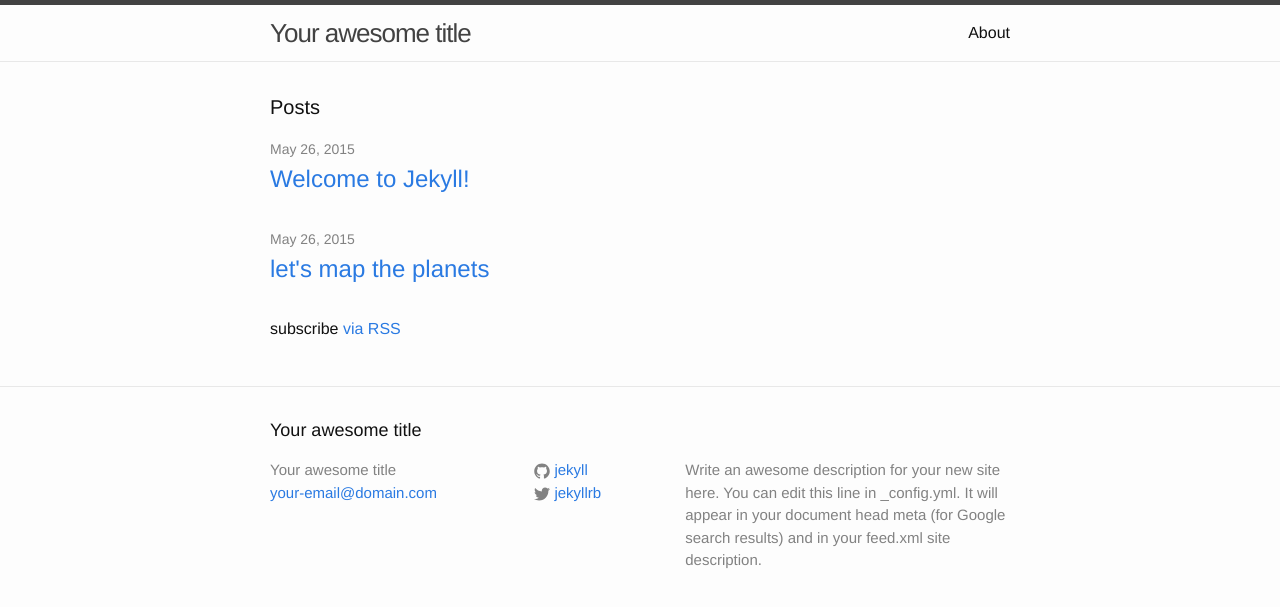
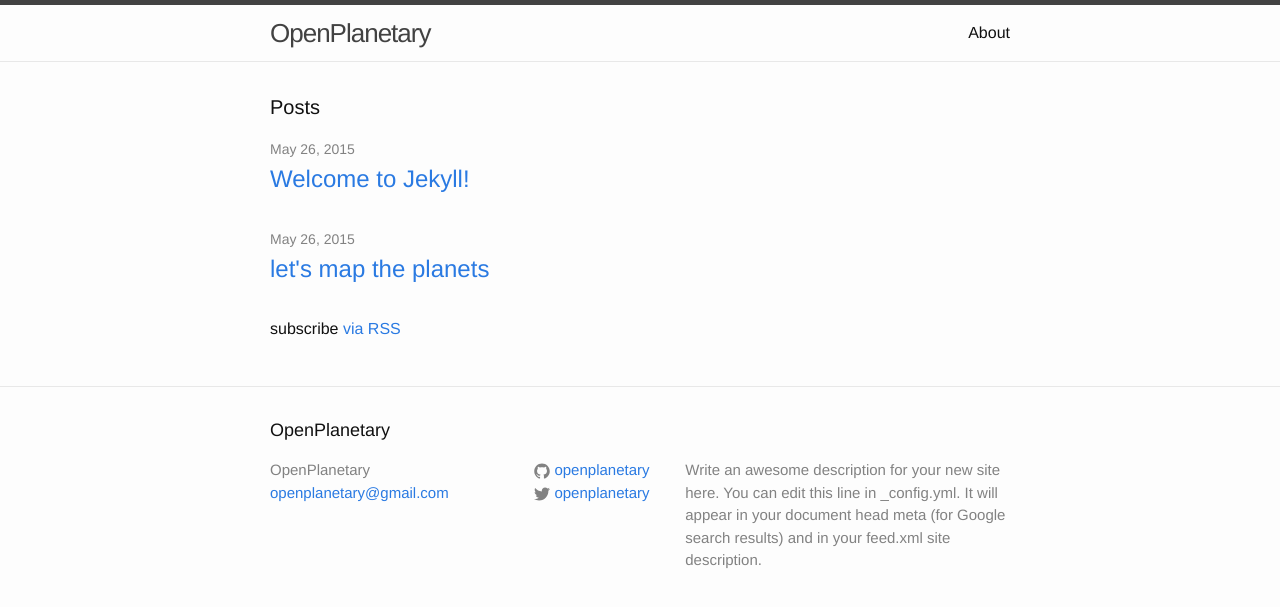
Before and after one commit to openplanetary/openplanetary.github.io, a Jekyll site: the page built from index.html, in a window 1280 px wide. Shown: the top 607 px of the page. Built offline with Jekyll 4.4.1, drawn with Linux system fonts in a browser that asks for light colours.

Commit message:
config update

```diff
--- a/_config.yml
+++ b/_config.yml
@@ -1,14 +1,14 @@
 # Site settings
-title: Your awesome title
-email: your-email@domain.com
+title: OpenPlanetary
+email: openplanetary@gmail.com
 description: > # this means to ignore newlines until "baseurl:"
   Write an awesome description for your new site here. You can edit this
   line in _config.yml. It will appear in your document head meta (for
   Google search results) and in your feed.xml site description.
 baseurl: "" # the subpath of your site, e.g. /blog/
-url: "http://yourdomain.com" # the base hostname & protocol for your site
-twitter_username: jekyllrb
-github_username:  jekyll
+url: "http://openplanetary.github.io" # the base hostname & protocol for your site
+twitter_username: openplanetary
+github_username:  openplanetary
 
 # Build settings
 markdown: kramdown
```
